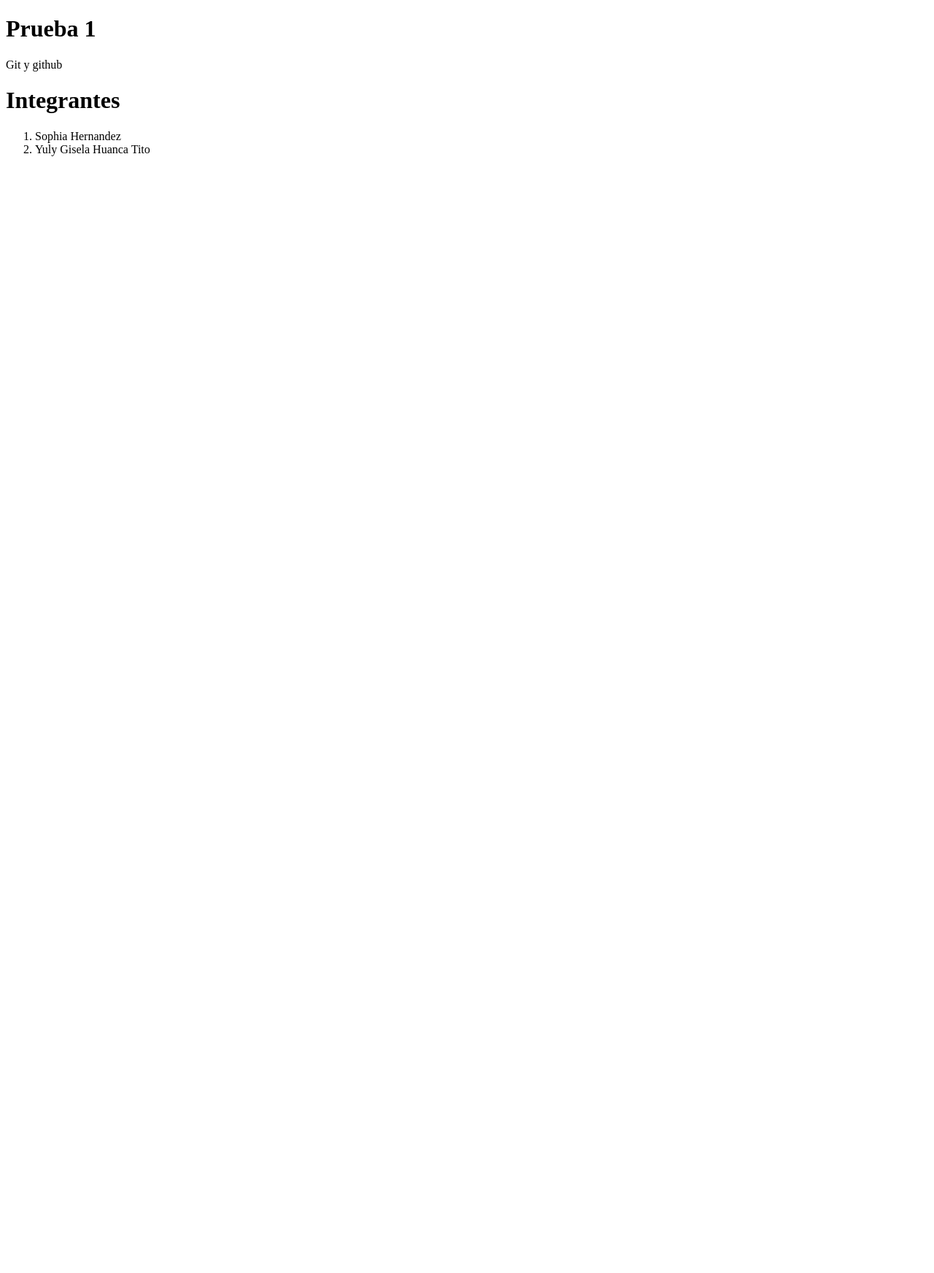
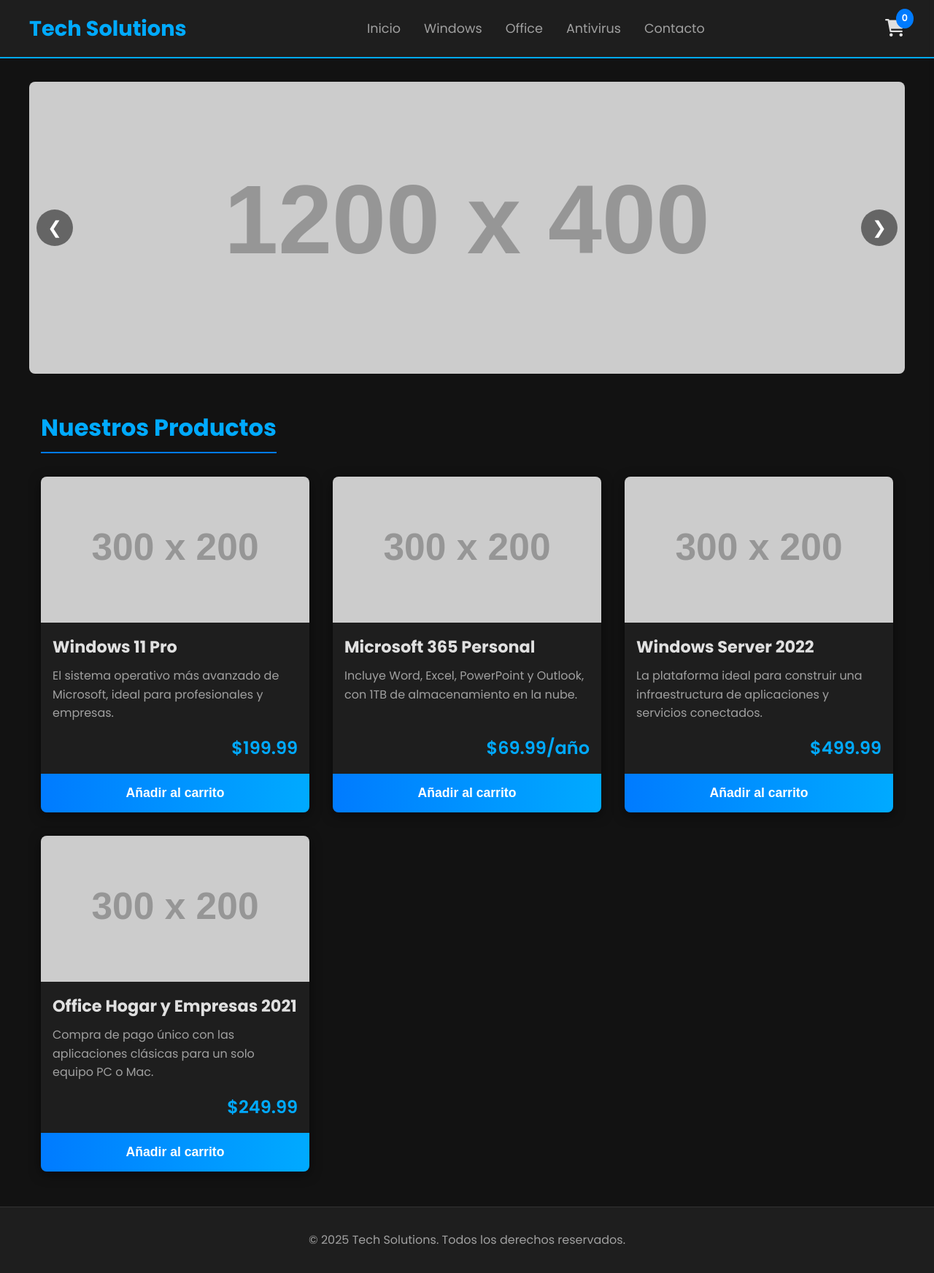
Before and after one commit to yume-eien/Proyecto_DEW_G4, a plain HTML site: page index.html in a window 1280 px wide. Shown: the whole page at 73% size. Before the commit the page ends 800 px from the top, so only its background shows below. Drawn offline with Linux system fonts and the light colour scheme; placeholder pictures from the web are drawn by us.

Commit message:
propuesta

```diff
--- a/css/style.css
+++ b/css/style.css
@@ -0,0 +1,344 @@
+/* Estilos Generales */
+:root {
+    --primary-color: #00aaff;
+    --secondary-color: #007bff;
+    --background-color: #121212;
+    --surface-color: #1e1e1e;
+    --text-color: #e0e0e0;
+    --text-muted-color: #a0a0a0;
+    --font-family: 'Poppins', sans-serif;
+}
+
+* {
+    margin: 0;
+    padding: 0;
+    box-sizing: border-box;
+}
+
+body {
+    font-family: var(--font-family);
+    background-color: var(--background-color);
+    color: var(--text-color);
+    line-height: 1.6;
+}
+
+img {
+    max-width: 100%;
+    height: auto;
+    display: block;
+}
+
+a {
+    text-decoration: none;
+    color: inherit;
+}
+
+ul {
+    list-style: none;
+}
+
+/* Header y Navegación */
+header {
+    background-color: var(--surface-color);
+    padding: 1rem 2rem;
+    border-bottom: 2px solid var(--primary-color);
+    position: sticky;
+    top: 0;
+    z-index: 1000;
+}
+
+.top-nav {
+    display: flex;
+    justify-content: space-between;
+    align-items: center;
+    max-width: 1200px;
+    margin: 0 auto;
+}
+
+.logo a {
+    font-weight: 700;
+    font-size: 1.8rem;
+    color: var(--primary-color);
+}
+
+.nav-links {
+    display: flex;
+    gap: 2rem;
+}
+
+.nav-links a {
+    font-size: 1.1rem;
+    font-weight: 400;
+    color: var(--text-muted-color);
+    transition: color 0.3s ease;
+}
+
+.nav-links a:hover, .nav-links a.active {
+    color: var(--primary-color);
+}
+
+.cart-icon {
+    position: relative;
+    cursor: pointer;
+    font-size: 1.5rem;
+}
+
+.cart-count {
+    position: absolute;
+    top: -8px;
+    right: -12px;
+    background-color: var(--secondary-color);
+    color: white;
+    border-radius: 50%;
+    padding: 0.2rem 0.5rem;
+    font-size: 0.8rem;
+    font-weight: 600;
+}
+
+
+/* Banner Slider */
+.banner-container {
+    max-width: 1200px;
+    margin: 2rem auto;
+    position: relative;
+    overflow: hidden;
+    border-radius: 8px;
+}
+
+.banner-slider {
+    display: flex;
+    transition: transform 0.5s ease-in-out;
+}
+
+.slide {
+    min-width: 100%;
+    display: none;
+    transition: opacity 1s ease-in-out;
+}
+
+.slide.active {
+    display: block;
+}
+
+.banner-nav {
+    position: absolute;
+    top: 50%;
+    transform: translateY(-50%);
+    background-color: rgba(0, 0, 0, 0.5);
+    color: white;
+    border: none;
+    padding: 0.8rem;
+    cursor: pointer;
+    font-size: 1.5rem;
+    border-radius: 50%;
+    width: 50px;
+    height: 50px;
+    display: flex;
+    align-items: center;
+    justify-content: center;
+    transition: background-color 0.3s ease;
+}
+
+.banner-nav:hover {
+    background-color: var(--primary-color);
+}
+
+.prev {
+    left: 10px;
+}
+
+.next {
+    right: 10px;
+}
+
+/* Sección de Productos */
+.product-section {
+    max-width: 1200px;
+    margin: 3rem auto;
+    padding: 0 1rem;
+}
+
+.product-section h2 {
+    text-align: center;
+    font-size: 2rem;
+    margin-bottom: 2rem;
+    color: var(--primary-color);
+    border-bottom: 2px solid var(--secondary-color);
+    display: inline-block;
+    padding-bottom: 0.5rem;
+}
+
+.product-grid {
+    display: grid;
+    grid-template-columns: repeat(auto-fit, minmax(280px, 1fr));
+    gap: 2rem;
+}
+
+.product-card {
+    background-color: var(--surface-color);
+    border-radius: 8px;
+    overflow: hidden;
+    box-shadow: 0 4px 15px rgba(0, 0, 0, 0.5);
+    display: flex;
+    flex-direction: column;
+    transition: transform 0.3s ease, box-shadow 0.3s ease;
+}
+
+.product-card:hover {
+    transform: translateY(-10px);
+    box-shadow: 0 8px 25px rgba(0, 170, 255, 0.3);
+}
+
+.product-card img {
+    width: 100%;
+    height: 200px;
+    object-fit: cover;
+}
+
+.product-card h3 {
+    font-size: 1.4rem;
+    color: var(--text-color);
+    padding: 1rem 1rem 0.5rem;
+}
+
+.product-card p {
+    font-size: 1rem;
+    color: var(--text-muted-color);
+    padding: 0 1rem 1rem;
+    flex-grow: 1;
+}
+
+.price {
+    font-size: 1.5rem;
+    font-weight: 600;
+    color: var(--primary-color);
+    padding: 0 1rem 1rem;
+    text-align: right;
+}
+
+.buy-button {
+    display: block;
+    width: 100%;
+    padding: 1rem;
+    background: linear-gradient(90deg, var(--secondary-color), var(--primary-color));
+    color: white;
+    border: none;
+    font-size: 1.1rem;
+    font-weight: 600;
+    cursor: pointer;
+    transition: opacity 0.3s ease;
+}
+
+.buy-button:hover {
+    opacity: 0.9;
+}
+
+/* Carrito Modal */
+.cart-modal {
+    position: fixed;
+    top: 0;
+    right: -400px; /* Oculto fuera de la pantalla */
+    width: 380px;
+    height: 100%;
+    background-color: var(--surface-color);
+    box-shadow: -5px 0 15px rgba(0,0,0,0.5);
+    transition: right 0.4s ease-in-out;
+    z-index: 1100;
+    display: flex;
+    flex-direction: column;
+}
+
+.cart-modal.open {
+    right: 0; /* Visible en la pantalla */
+}
+
+.cart-content {
+    padding: 1.5rem;
+    display: flex;
+    flex-direction: column;
+    height: 100%;
+}
+
+.cart-content h2 {
+    color: var(--primary-color);
+    border-bottom: 1px solid var(--text-muted-color);
+    padding-bottom: 0.5rem;
+    margin-bottom: 1rem;
+}
+
+.close-cart {
+    position: absolute;
+    top: 1rem;
+    right: 1.5rem;
+    font-size: 2rem;
+    color: var(--text-muted-color);
+    cursor: pointer;
+}
+
+#cart-items {
+    flex-grow: 1;
+    overflow-y: auto;
+}
+
+.cart-item {
+    display: flex;
+    align-items: center;
+    margin-bottom: 1rem;
+    padding-bottom: 1rem;
+    border-bottom: 1px solid #333;
+}
+
+.cart-item-info {
+    flex-grow: 1;
+    margin-left: 1rem;
+}
+
+.cart-item-info h4 {
+    font-size: 1rem;
+    color: var(--text-color);
+}
+
+.cart-item-info p {
+    font-size: 0.9rem;
+    color: var(--primary-color);
+}
+
+.remove-item {
+    color: #ff4d4d;
+    cursor: pointer;
+    font-size: 1.2rem;
+    background: none;
+    border: none;
+}
+
+.cart-total {
+    margin-top: 1rem;
+    padding-top: 1rem;
+    border-top: 1px solid var(--text-muted-color);
+    text-align: right;
+    font-size: 1.2rem;
+}
+
+.checkout-button {
+    width: 100%;
+    padding: 1rem;
+    background: var(--primary-color);
+    color: white;
+    border: none;
+    font-size: 1.1rem;
+    font-weight: 600;
+    cursor: pointer;
+    margin-top: 1rem;
+    border-radius: 5px;
+}
+
+
+/* Footer */
+footer {
+    text-align: center;
+    padding: 2rem 1rem;
+    margin-top: 2rem;
+    background-color: var(--surface-color);
+    border-top: 1px solid #333;
+    color: var(--text-muted-color);
+}
--- a/index.html
+++ b/index.html
@@ -1,17 +1,100 @@
 <!DOCTYPE html>
-<html lang="en">
+<html lang="es">
 <head>
     <meta charset="UTF-8">
     <meta name="viewport" content="width=device-width, initial-scale=1.0">
-    <title>Document</title>
+    <title>Licencias de Software - Tech Solutions</title>
+    <link rel="stylesheet" href="https://cdnjs.cloudflare.com/ajax/libs/font-awesome/6.0.0-beta3/css/all.min.css">
+    <link rel="stylesheet" href="/css/style.css">
+    <link rel="preconnect" href="https://fonts.googleapis.com">
+    <link rel="preconnect" href="https://fonts.gstatic.com" crossorigin>
+    <link href="https://fonts.googleapis.com/css2?family=Poppins:wght@300;400;600;700&display=swap" rel="stylesheet">
 </head>
 <body>
-    <h1>Prueba 1</h1>
-    <p>Git y github</p>
-    <h1>Integrantes</h1>
-    <ol>
-        <li>Sophia Hernandez</li>
-        <li>Yuly Gisela Huanca Tito</li>
-    </ol>
+
+    <header>
+        <nav class="top-nav">
+            <div class="logo">
+                <a href="#">Tech Solutions</a>
+            </div>
+            <ul class="nav-links">
+                <li><a href="#">Inicio</a></li>
+                <li><a href="#">Windows</a></li>
+                <li><a href="#">Office</a></li>
+                <li><a href="#">Antivirus</a></li>
+                <li><a href="#">Contacto</a></li>
+            </ul>
+            <div class="cart-icon">
+                <i class="fas fa-shopping-cart"></i>
+                <span class="cart-count">0</span>
+            </div>
+        </nav>
+    </header>
+
+    <main>
+        <section class="banner-container">
+            <div class="banner-slider">
+                <img src="https://placehold.co/1200x400/007BFF/FFFFFF?text=Windows+11+Pro" alt="Banner de Windows 11" class="slide active">
+                <img src="https://placehold.co/1200x400/17A2B8/FFFFFF?text=Office+365" alt="Banner de Office 365" class="slide">
+                <img src="https://placehold.co/1200x400/28A745/FFFFFF?text=Ofertas+Especiales" alt="Banner de Ofertas" class="slide">
+            </div>
+            <button class="banner-nav prev" id="prevBtn">&#10094;</button>
+            <button class="banner-nav next" id="nextBtn">&#10095;</button>
+        </section>
+
+        <section class="product-section">
+            <h2>Nuestros Productos</h2>
+            <div class="product-grid">
+                <div class="product-card" data-id="1" data-name="Windows 11 Pro" data-price="199.99">
+                    <img src="https://placehold.co/300x200/007BFF/FFFFFF?text=Windows+11" alt="Logo de Windows 11">
+                    <h3>Windows 11 Pro</h3>
+                    <p>El sistema operativo más avanzado de Microsoft, ideal para profesionales y empresas.</p>
+                    <div class="price">$199.99</div>
+                    <button class="buy-button">Añadir al carrito</button>
+                </div>
+                <div class="product-card" data-id="2" data-name="Microsoft 365 Personal" data-price="69.99">
+                    <img src="https://placehold.co/300x200/17A2B8/FFFFFF?text=Office+365" alt="Logo de Office 365">
+                    <h3>Microsoft 365 Personal</h3>
+                    <p>Incluye Word, Excel, PowerPoint y Outlook, con 1TB de almacenamiento en la nube.</p>
+                    <div class="price">$69.99/año</div>
+                    <button class="buy-button">Añadir al carrito</button>
+                </div>
+                <div class="product-card" data-id="3" data-name="Windows Server 2022" data-price="499.99">
+                    <img src="https://placehold.co/300x200/007BFF/FFFFFF?text=Windows+Server" alt="Logo de Windows Server">
+                    <h3>Windows Server 2022</h3>
+                    <p>La plataforma ideal para construir una infraestructura de aplicaciones y servicios conectados.</p>
+                    <div class="price">$499.99</div>
+                    <button class="buy-button">Añadir al carrito</button>
+                </div>
+                <div class="product-card" data-id="4" data-name="Office Hogar y Empresas 2021" data-price="249.99">
+                    <img src="https://placehold.co/300x200/17A2B8/FFFFFF?text=Office+2021" alt="Logo de Office 2021">
+                    <h3>Office Hogar y Empresas 2021</h3>
+                    <p>Compra de pago único con las aplicaciones clásicas para un solo equipo PC o Mac.</p>
+                    <div class="price">$249.99</div>
+                    <button class="buy-button">Añadir al carrito</button>
+                </div>
+            </div>
+        </section>
+    </main>
+
+    <div class="cart-modal">
+        <div class="cart-content">
+            <span class="close-cart">&times;</span>
+            <h2>Tu Carrito</h2>
+            <div id="cart-items">
+                <!-- Los artículos del carrito se insertarán aquí -->
+            </div>
+            <div class="cart-total">
+                <strong>Total: $<span id="cart-total-amount">0.00</span></strong>
+            </div>
+            <button class="checkout-button">Finalizar Compra</button>
+        </div>
+    </div>
+
+    <footer>
+        <p>&copy; 2025 Tech Solutions. Todos los derechos reservados.</p>
+    </footer>
+
+    <script src="script.js"></script>
 </body>
 </html>
```
Also changed, not shown: index_1.html (added, +17 -0 lines), js/app.js (+132 -0 lines).
